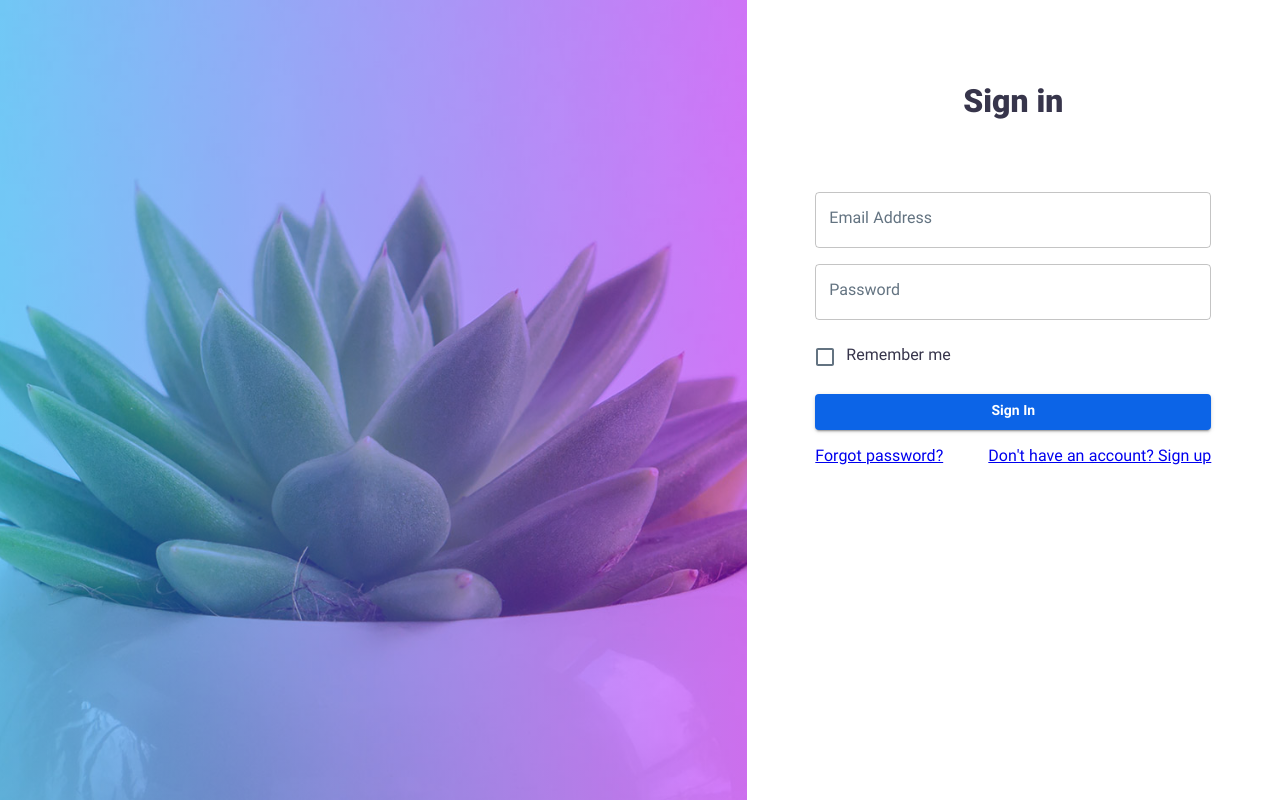
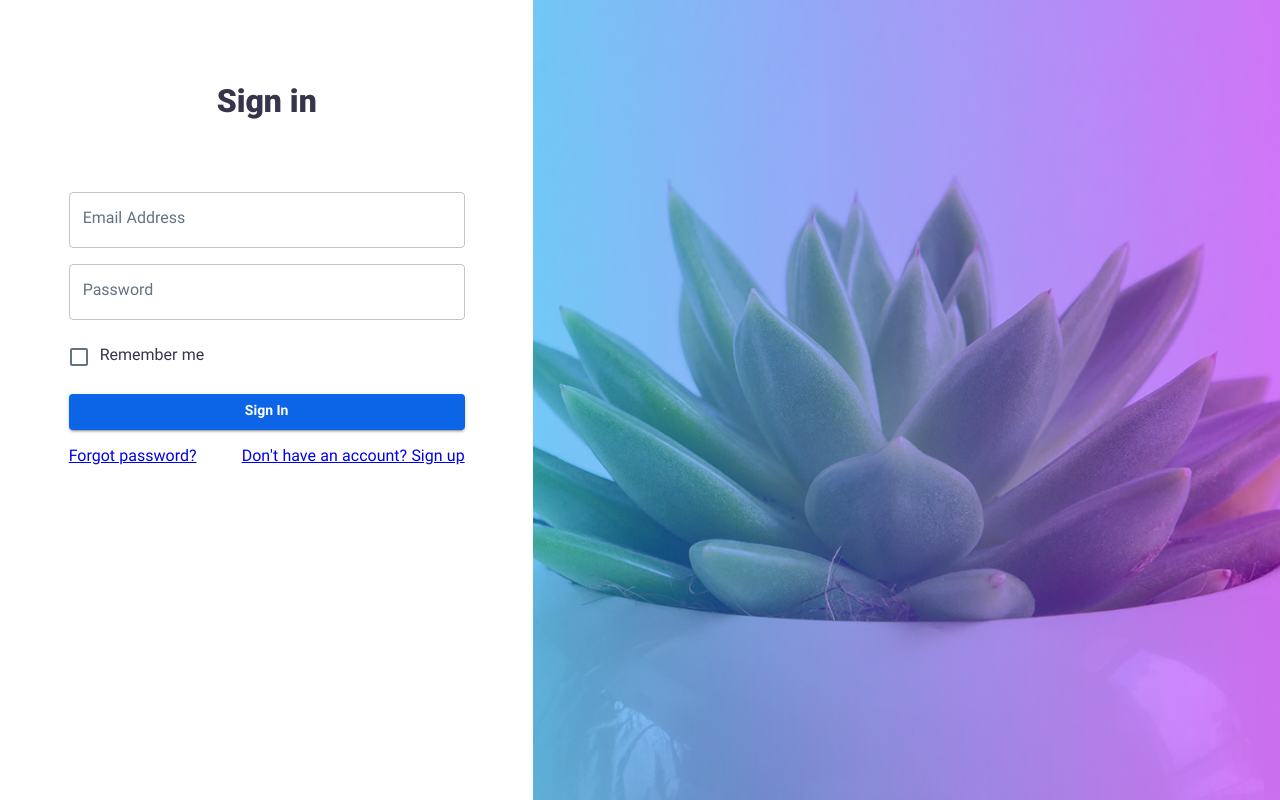
Before and after one commit to itismohammadreza/next-mui-query, a Next.js app: page /auth/login in a window 1280 px wide. Built offline with nearby package versions, Linux system fonts and the light colour scheme.

Commit message:
add rtl support

```diff
--- a/package.json
+++ b/package.json
@@ -22,7 +22,9 @@
     "react": "^18",
     "react-dom": "^18",
     "react-hook-form": "^7.51.4",
-    "react-i18next": "^14.1.1"
+    "react-i18next": "^14.1.1",
+    "stylis": "^4.3.2",
+    "stylis-plugin-rtl": "^2.1.1"
   },
   "devDependencies": {
     "@types/node": "^20",
--- a/src/app/(pages)/auth/login/page.tsx
+++ b/src/app/(pages)/auth/login/page.tsx
@@ -38,29 +38,6 @@ const Login = () => {
   return (
       <Page>
         <Grid container sx={{height: '100vh'}}>
-          <Grid item
-                xs={false}
-                sm={4}
-                md={7}
-                sx={{
-                  backgroundImage: 'url(/images/login-bg.jpg)',
-                  backgroundRepeat: 'no-repeat',
-                  backgroundColor: (t) => t.palette.mode === 'light' ? t.palette.grey[50] : t.palette.grey[900],
-                  backgroundSize: 'cover',
-                  backgroundPosition: 'center',
-                  position: 'relative',
-                  '&::before': {
-                    content: '""',
-                    display: 'block',
-                    position: 'absolute',
-                    width: '100%',
-                    height: '100%',
-                    top: 0,
-                    left: 0,
-                    background: '-webkit-linear-gradient(left,rgba(0,168,255,0.5),rgba(185,0,255,0.5))',
-                    pointerEvents: 'none',
-                  }
-                }}/>
           <Grid item xs={12} sm={8} md={5}>
             <FormElements.Container onSuccess={onSubmit}>
               <Container maxWidth="xs">
@@ -91,6 +68,29 @@ const Login = () => {
               </Container>
             </FormElements.Container>
           </Grid>
+          <Grid item
+                xs={false}
+                sm={4}
+                md={7}
+                sx={{
+                  backgroundImage: 'url(/images/login-bg.jpg)',
+                  backgroundRepeat: 'no-repeat',
+                  backgroundColor: (t) => t.palette.mode === 'light' ? t.palette.grey[50] : t.palette.grey[900],
+                  backgroundSize: 'cover',
+                  backgroundPosition: 'center',
+                  position: 'relative',
+                  '&::before': {
+                    content: '""',
+                    display: 'block',
+                    position: 'absolute',
+                    width: '100%',
+                    height: '100%',
+                    top: 0,
+                    left: 0,
+                    background: '-webkit-linear-gradient(left,rgba(0,168,255,0.5),rgba(185,0,255,0.5))',
+                    pointerEvents: 'none',
+                  }
+                }}/>
         </Grid>
       </Page>
   )
--- a/src/app/_components/Navbar.tsx
+++ b/src/app/_components/Navbar.tsx
@@ -64,7 +64,7 @@ export const Navbar = (props: NavbarProps) => {
   const container = window !== undefined ? () => window().document.body : undefined;
 
   const drawer = (
-      <>
+      <Box onClick={() => setOpen(false)}>
         <Toolbar/>
         <List>
           {
@@ -78,7 +78,7 @@ export const Navbar = (props: NavbarProps) => {
             ))
           }
         </List>
-      </>
+      </Box>
   );
 
   return (
--- /dev/null
+++ b/src/app/_theme/RtlProvider.tsx
@@ -0,0 +1,25 @@
+import { PropsWithChildren } from "react";
+import { useConfig } from "@hooks/useConfig";
+import { CacheProvider } from "@emotion/react";
+import { prefixer } from 'stylis';
+import rtlPlugin from 'stylis-plugin-rtl';
+import createCache from '@emotion/cache';
+
+export const RtlProvider = ({children}: PropsWithChildren) => {
+  const [{rtl}] = useConfig();
+  const rtlCache = createCache({
+    key: 'muirtl',
+    stylisPlugins: [prefixer, rtlPlugin],
+  });
+  const ltrCache = createCache({
+    key: 'mui',
+  });
+
+  document.dir = rtl ? 'rtl' : 'ltr';
+
+  return (
+      <CacheProvider value={rtl ? rtlCache : ltrCache}>
+        {children}
+      </CacheProvider>
+  )
+}
--- a/src/app/_theme/theme.tsx
+++ b/src/app/_theme/theme.tsx
@@ -7,6 +7,7 @@ import { palette } from './overrides/palette';
 import { appFonts, typography } from './overrides/typography';
 import { useConfig } from "@hooks/useConfig";
 import { scrollbar } from "@theme/overrides/scrollbar";
+import { RtlProvider } from "@theme/RtlProvider";
 
 export const locales = muiLocales;
 
@@ -36,8 +37,10 @@ export const ThemeProvider = ({children}: PropsWithChildren) => {
 
   return (
       <MUIThemeProvider theme={theme}>
-        <CssBaseline/>
-        {children}
+        <RtlProvider>
+          <CssBaseline/>
+          {children}
+        </RtlProvider>
       </MUIThemeProvider>
   );
 }
```
Also changed, not shown: 1 other file (tests, documents, lock files or other folders).
